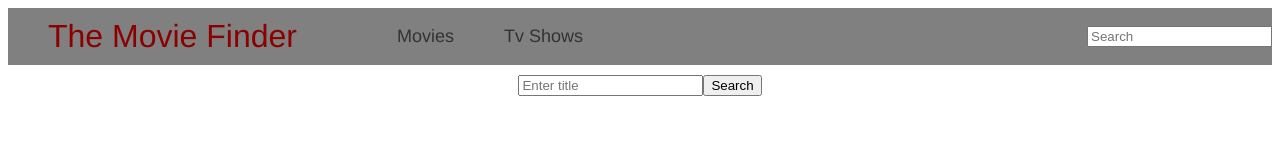
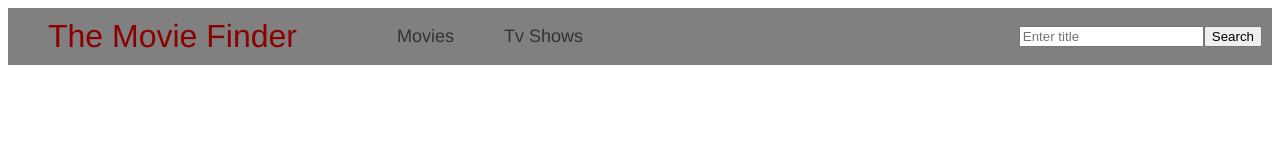
Before and after one commit to arbenf/ReactMovieProject, a React (Create React App) app in the folder app/: page /movieInfo in a window 1280 px wide. Shown: the top 160 px of the page. Built offline with nearby package versions, Linux system fonts and the light colour scheme; the HTML template or start-up script is replaced by a standard one.

Commit message:
working on the header

```diff
--- a/app/src/App.js
+++ b/app/src/App.js
@@ -1,6 +1,5 @@
 import React, { Component } from "react";
 import Movies from "./components/movies/Movies";
-import Search from "./components/search/Search";
 import Header from "./components/header/Header";
 import MovieInfo from "./components/pages/movieInfo/MovieInfo";
 import ActorDetails from "./components/pages/actorDetails/actorDetails";
@@ -14,10 +13,9 @@ class App extends Component {
       <Router>
         <div className={styles.App}>
           <Header />
-          <Search />
-          <Route exact path="/" component={Movies}/>
-          <Route path="/movieInfo" component={MovieInfo}/>
-          <Route path="/actorsInfo" component={ActorDetails}/>
+          <Route exact path="/" component={Movies} />
+          <Route path="/movieInfo" component={MovieInfo} />
+          <Route path="/actorsInfo" component={ActorDetails} />
         </div>
       </Router>
     );
--- a/app/src/components/header/Header.js
+++ b/app/src/components/header/Header.js
@@ -1,4 +1,5 @@
 import React from "react";
+import Search from "../search/Search";
 import { Link } from "react-router-dom";
 
 import styles from "./header.module.css";
@@ -8,11 +9,15 @@ function header() {
     <header className={styles.header}>
       <nav>
         <ul>
-          <li className={styles.logo}>The Movie Finder</li>
+          <li className={styles.logo}>
+            <Link className={styles.headerLink} to="/">
+              The Movie Finder
+            </Link>
+          </li>
           <li className={styles.genres}>Movies</li>
           <li className={styles.genres}>Tv Shows</li>
           <li className={styles.fourth}>
-            <input type="text" placeholder="Search" />
+            <Search />
           </li>
         </ul>
       </nav>
--- a/app/src/components/header/header.module.css
+++ b/app/src/components/header/header.module.css
@@ -1,29 +1,23 @@
 .header {
   background-color: gray;
-  /* padding: 1KUpx; */
+  margin-bottom: 100px;
 }
 
 .header ul {
   display: flex;
-  /* justify-content: flex-start; */
   align-items: center;
   list-style-type: none;
   margin: 0px;
 }
 
 .logo {
-  /* display: flex;
-  align-items: flex-end; */
   margin-right: 100px;
   font-size: xx-large;
-  color: darkred;
   cursor: pointer;
   padding: 10px 0px 10px 0px;
 }
 
 .genres {
-  /* display: flex; */
-  /* align-items: center; */
   margin-right: 50px;
   font-size: large;
   cursor: pointer;
@@ -36,11 +30,6 @@
 }
 
 .headerLink {
-  margin: auto;
-  color: black;
+  color: darkred;
   text-decoration: none;
 }
-
-.div {
-  width: 100px;
-}
--- a/app/src/components/search/Search.js
+++ b/app/src/components/search/Search.js
@@ -9,16 +9,16 @@ import styles from "./search.module.css";
 
 class Search extends Component {
   state = {
-    title: ""
+    title: "",
   };
-  handleClick = event => {
+  handleClick = (event) => {
     console.log("handleClick", this.state.title);
     event.preventDefault();
     this.props.searchMovie(this.state.title);
     this.setState({ title: "" });
   };
 
-  handleInput = event => {
+  handleInput = (event) => {
     console.log(event.target.value);
     this.setState({ title: event.target.value });
     // console.log("Search handleInput".this.state.title);
@@ -30,7 +30,7 @@ class Search extends Component {
         <input
           type="text"
           placeholder="Enter title"
-          // value={this.state.title}
+          value={this.state.title}
           onChange={this.handleInput}
         />
         {/* <Link to="/"> */}
@@ -42,10 +42,7 @@ class Search extends Component {
 }
 
 Search.propTypes = {
-  searchMovie: PropTypes.func.isRequired
+  searchMovie: PropTypes.func.isRequired,
 };
 
-export default connect(
-  null,
-  { searchMovie }
-)(Search);
+export default connect(null, { searchMovie })(Search);
--- a/app/src/components/search/search.module.css
+++ b/app/src/components/search/search.module.css
@@ -1,7 +1,3 @@
 .searchForm {
-  /* background-color: gray; */
   padding: 10px;
-  margin-bottom: 100px;
-  text-align: center;
-  grid-gap: 5px;
 }
```
